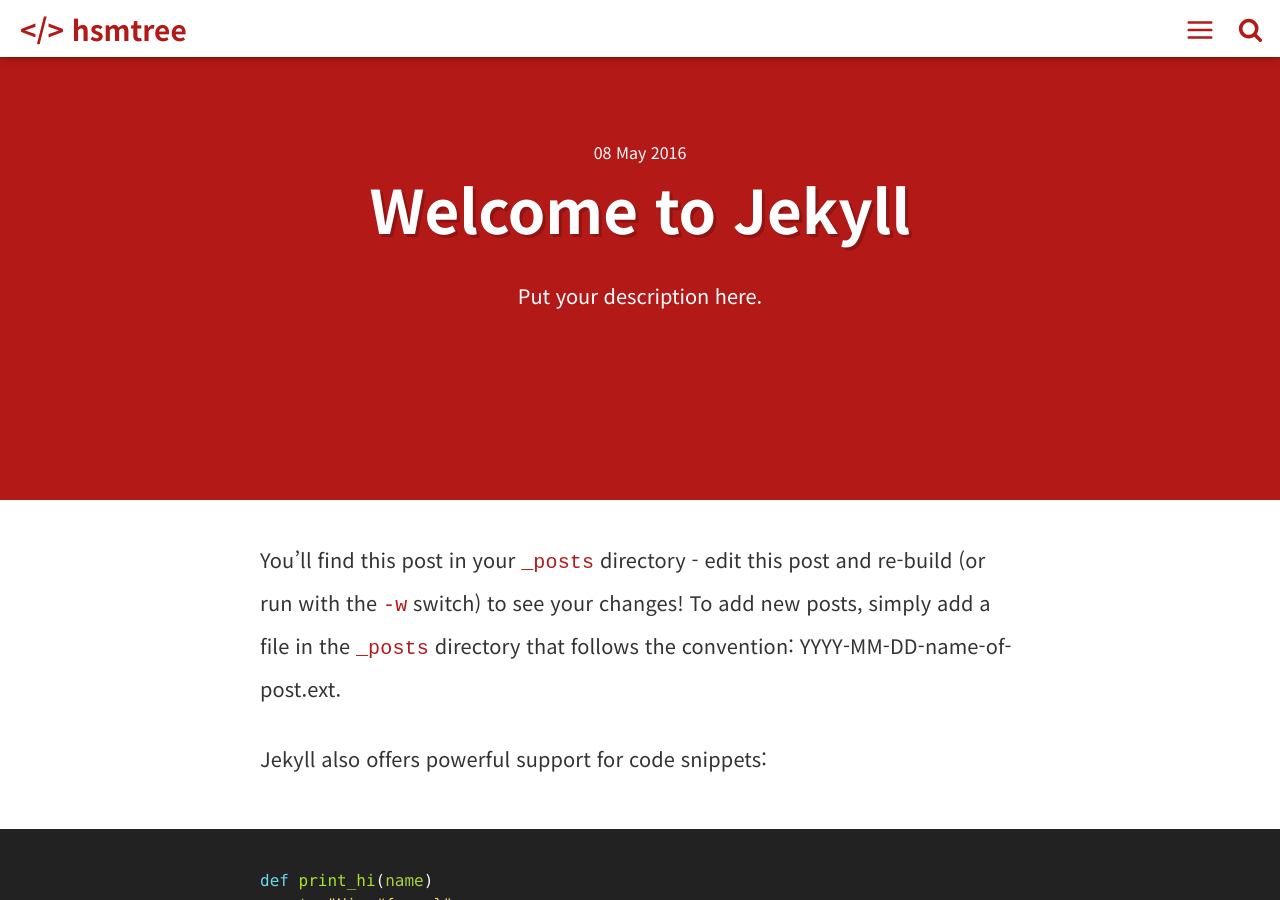
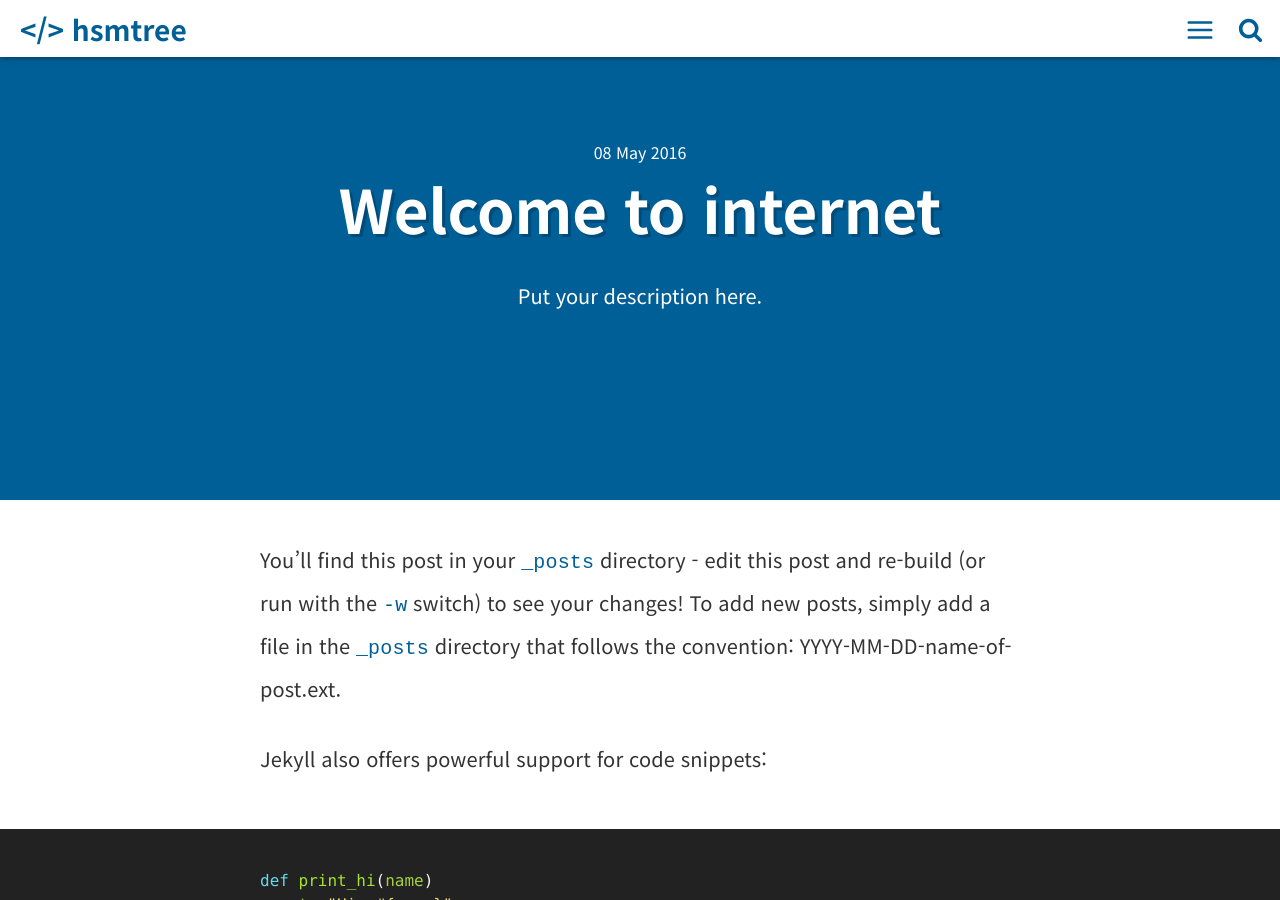
Before and after one commit to willianjusten/cards-jekyll-template, a Jekyll site: the page built from _posts/2016-05-08-welcome-to-jekyll.md, in a window 1280 px wide and 900 px high. Built offline with Jekyll 4.4.1, drawn with Linux system fonts in a browser that asks for light colours; comment, search, counter and statistics services are not loaded.

Commit message:
Update 2016-05-08-welcome-to-jekyll.md

```diff
--- a/_posts/2016-05-08-welcome-to-jekyll.md
+++ b/_posts/2016-05-08-welcome-to-jekyll.md
@@ -1,10 +1,10 @@
 ---
 layout: post
-title: "Welcome to Jekyll"
+title: "Welcome to internet"
 date: 2016-05-08 20:34:26
 image: '/assets/img/'
 description: 'Put your description here.'
-main-class: 'jekyll'
+main-class: 'internet'
 color: '#B31917'
 tags:
 - jekyll
```
